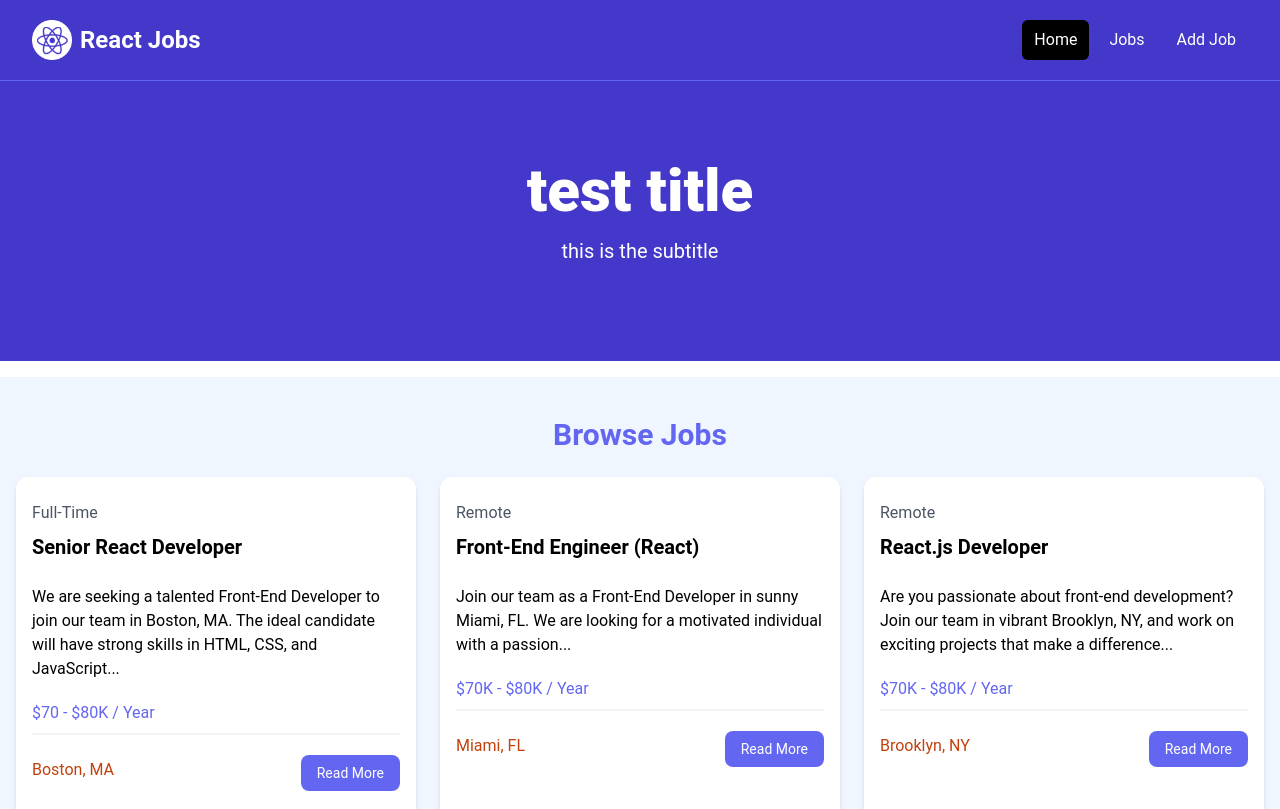
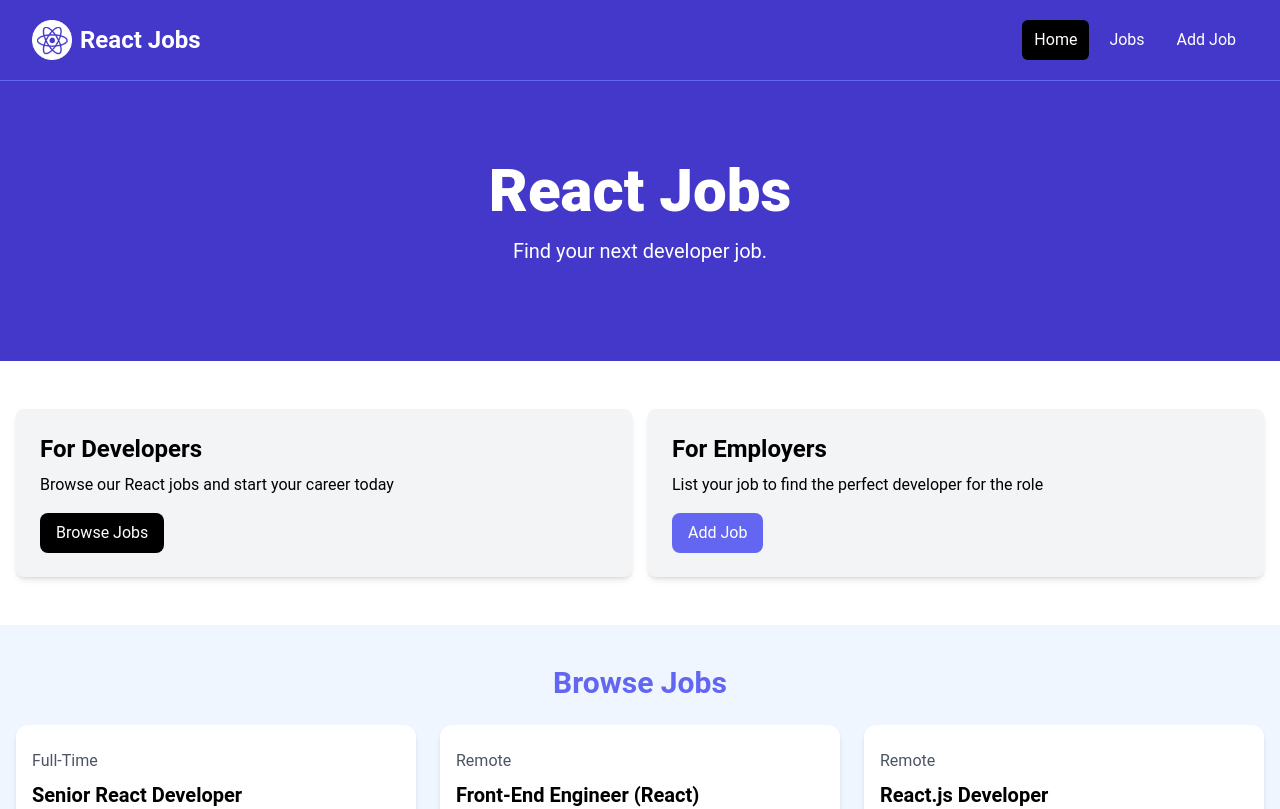
Before and after one commit to peywan/Job-Listing-Wreact, a React app: page / in a window 1280 px wide. Shown: the top 809 px of the page. Built offline with nearby package versions, Linux system fonts and the light colour scheme; the HTML template or start-up script is replaced by a standard one.

Commit message:
Components code change in card & homecards, cleaned code

```diff
--- a/package.json
+++ b/package.json
@@ -10,6 +10,8 @@
     "preview": "vite preview"
   },
   "dependencies": {
+    "esbuild": "^0.20.2",
+    "prop-types": "^15.8.1",
     "react": "^18.2.0",
     "react-dom": "^18.2.0",
     "react-router-dom": "^6.22.3"
--- a/src/App.jsx
+++ b/src/App.jsx
@@ -1,14 +1,13 @@
 import Header from './components/Navbar.jsx'
 import Hero from './components/Hero'
-import HomeCards from './components/HomeCards.jsx'
+import HomeCards from './components/HomeCards'
 
 const App = () => {
     return (
         <>
             <Header />
-            <Hero title="test title" subtitle="this is the subtitle" />
-            <homeCards />
-
+            <Hero title="React Jobs" subtitle="Find your next developer job." />
+            <HomeCards />
 
 
 
--- a/src/components/Card.jsx
+++ b/src/components/Card.jsx
@@ -1,6 +1,6 @@
-const Card = (children) => {
+const Card = ({children}) => {
     return (
-        <div className="bg-gray-100 shadow-md rounded-lg p-4">{children}</div>
+        <div className="bg-gray-100 shadow-md rounded-lg p-6 mb-4">{children}</div>
     );
 };
 
--- a/src/components/HomeCards.jsx
+++ b/src/components/HomeCards.jsx
@@ -1,9 +1,11 @@
+import Card from './Card';
+
 const HomeCards = () => {
     return (
         <section className="py-4">
             <div className="container-xl lg:container m-auto">
                 <div className="grid grid-cols-1 md:grid-cols-2 gap-4 p-4 rounded-lg">
-                    <div className="bg-gray-100 p-6 rounded-lg shadow-md">
+                    <Card>
                         <h2 className="text-2xl font-bold">For Developers</h2>
                         <p className="mt-2 mb-4">
                             Browse our React jobs and start your career today
@@ -14,8 +16,8 @@ const HomeCards = () => {
                         >
                             Browse Jobs
                         </a>
-                    </div>
-                    <div className="bg-indigo-100 p-6 rounded-lg shadow-md">
+                    </Card>
+                    <Card>
                         <h2 className="text-2xl font-bold">For Employers</h2>
                         <p className="mt-2 mb-4">
                             List your job to find the perfect developer for the role
@@ -26,7 +28,7 @@ const HomeCards = () => {
                         >
                             Add Job
                         </a>
-                    </div>
+                    </Card>
                 </div>
             </div>
         </section>
```
Also changed, not shown: src/components/Footer.jsx (added), 1 other file (tests, documents, lock files or other folders).
